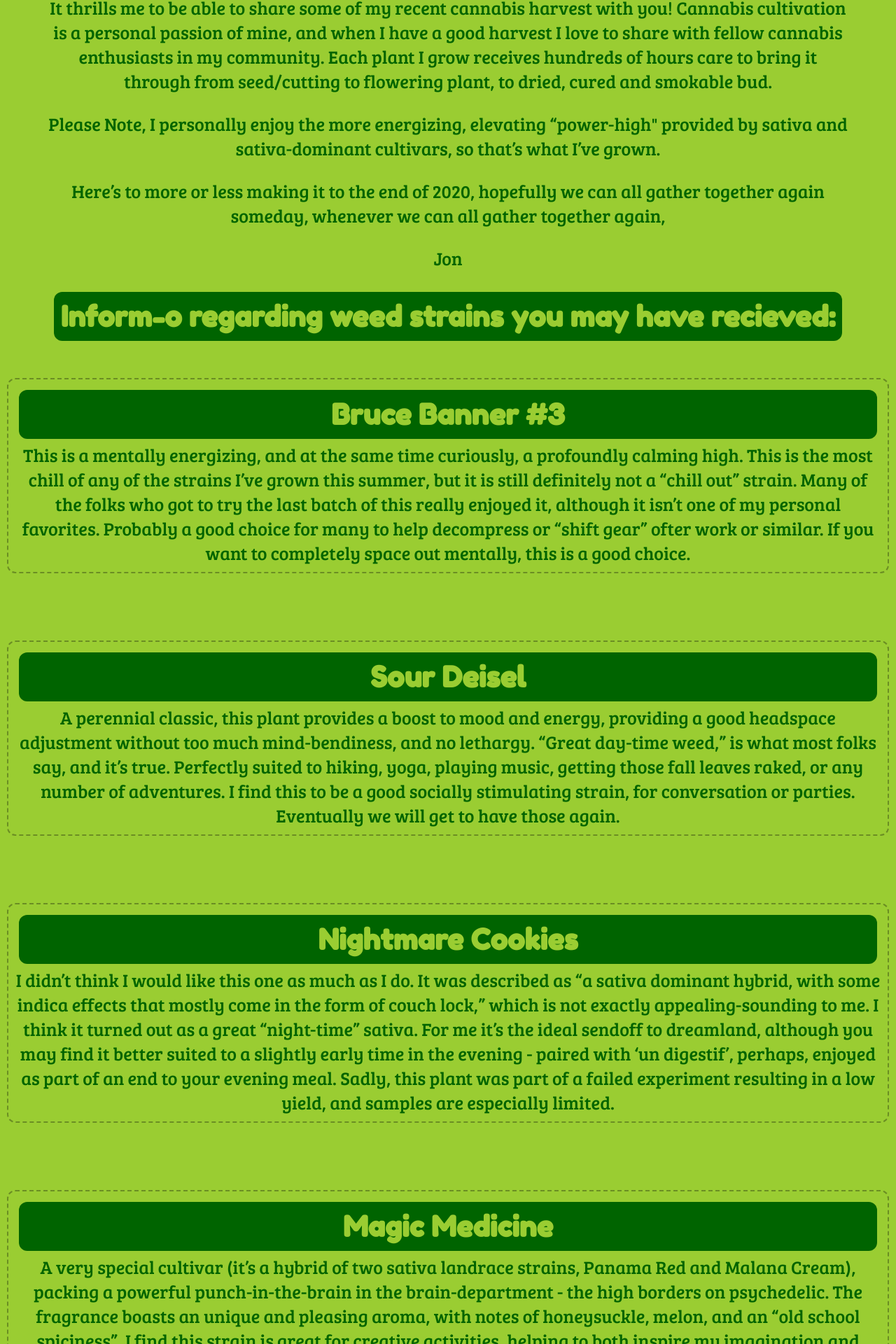
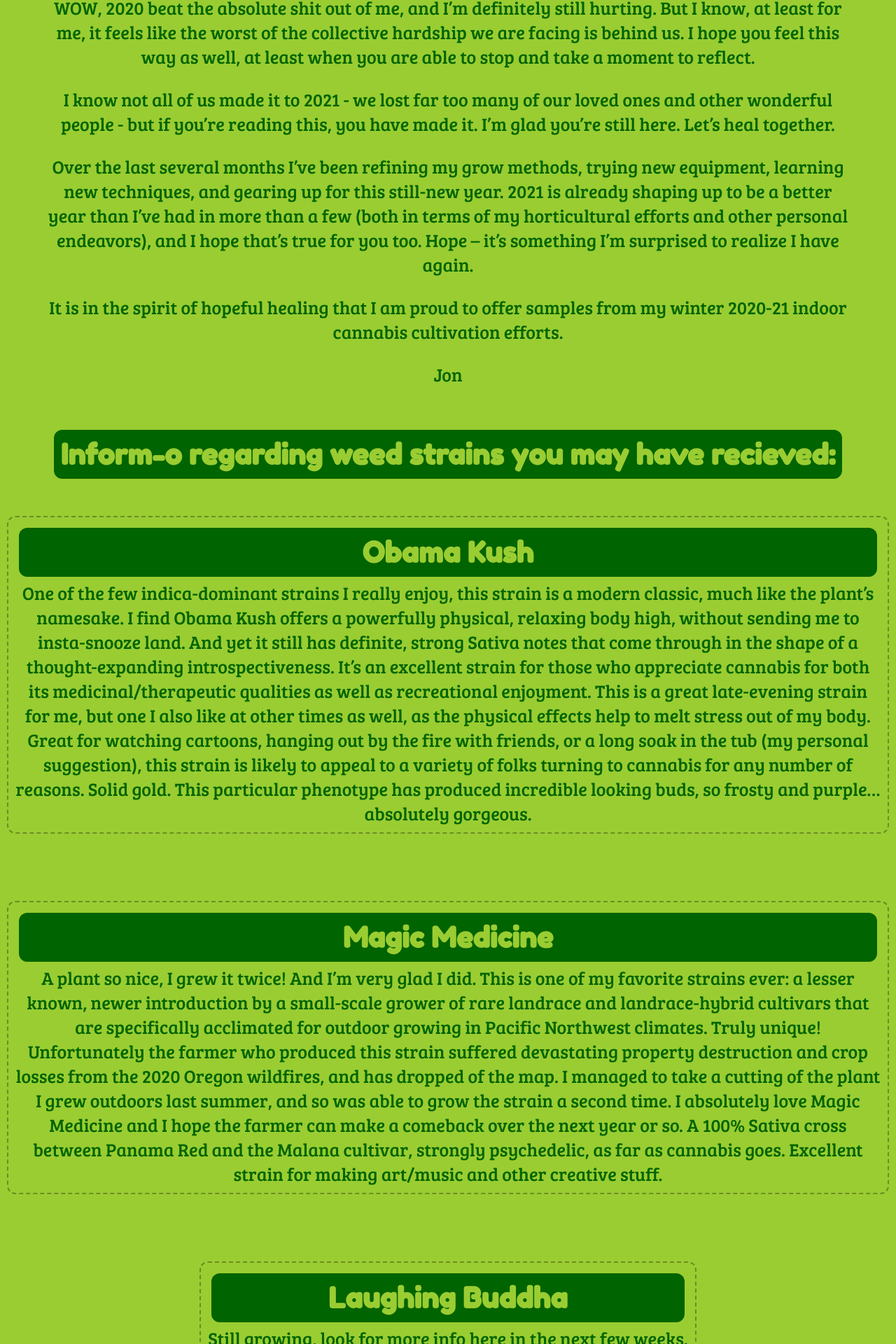
Before and after one commit to MustardJoe/karvest_fest, a React (Create React App) app: page / in a window 1280 px wide. Shown: the part 1960-3880 px from the top of the page at 70% size. Built offline with nearby package versions, Linux system fonts and the light colour scheme.

Commit message:
updates for winter 2020/21 grow

```diff
--- a/src/App.js
+++ b/src/App.js
@@ -13,7 +13,7 @@ function App() {
       <ImageContainer />
       <section className="Informo">
           <p>Hi Friends!</p>
-          <p>
+          {/* <p>
             It thrills me to be able to share some of my recent cannabis harvest with you!
             Cannabis cultivation is a personal passion of mine, and when I have a good
             harvest I love to share with fellow cannabis enthusiasts in my community.
@@ -27,16 +27,28 @@ function App() {
           <p>
             Here’s to more or less making it to the end of 2020, hopefully we can all gather together
             again someday, whenever we can all gather together again,
+          </p> */}
+          <p>
+          WOW, 2020 beat the absolute shit out of me, and I’m definitely still hurting. But I know, at least for me, it feels like the worst of the collective hardship we are facing is behind us. I hope you feel this way as well, at least when you are able to stop and take a moment to reflect.
+          </p>
+          <p>
+          I know not all of us made it to 2021 -  we lost far too many of our loved ones and other wonderful people -  but if you’re reading this, you have made it. I’m glad you’re still here. Let’s heal together.
+          </p>
+          <p>
+          Over the last several months I’ve been refining my grow methods, trying new equipment, learning new techniques, and gearing up for this still-new year. 2021 is already shaping up to be a better year than I’ve had in more than a few (both in terms of my horticultural efforts and other personal endeavors), and I hope that’s true for you too. Hope – it’s something I’m surprised to realize I have again.
+          </p>
+          <p>
+          It is in the spirit of hopeful healing that I am proud to offer samples from my winter 2020-21 indoor cannabis cultivation efforts.
           </p>
           <p>
             Jon
           </p>
       </section>
+      <br></br>
         <h3 className="Card-header">Inform-o regarding weed strains you may have recieved:</h3>
-      <Card strain={weedData.Bruce_Banner}/>
-      <Card strain={weedData.Sour_Deisel}/>
-      <Card strain={weedData.Nightmare_Cookies}/>
-      <Card strain={weedData.Magic_Medicine}/>
+      <Card strain={weedData.Obama_Kush}/>
+      <Card strain={weedData.Magic_Medicine_2}/>
+      <Card strain={weedData.Laughing_Buddha}/>
       <Bytheway/>
       <Intro/>
     </div>
--- a/src/weedData.js
+++ b/src/weedData.js
@@ -1,4 +1,19 @@
 let weedData = {
+  Obama_Kush: {
+    name: 'Obama Kush',
+    blurb: 'One of the few indica-dominant strains I really enjoy, this strain is a modern classic, much like the plant’s namesake. I find Obama Kush offers a powerfully physical, relaxing body high, without sending me to insta-snooze land. And yet it still has definite, strong Sativa notes that come through in the shape of a thought-expanding introspectiveness. It’s an excellent strain for those who appreciate cannabis for both its medicinal/therapeutic qualities as well as recreational enjoyment. This is a great late-evening strain for me, but one I also like at other times as well, as the physical effects help to melt stress out of my body. Great for watching cartoons, hanging out by the fire with friends, or a long soak in the tub (my personal suggestion), this strain is likely to appeal to a variety of folks turning to cannabis for any number of reasons. Solid gold. This particular phenotype has produced incredible looking buds, so frosty and purple… absolutely gorgeous.',
+    img: '',
+  },
+  Magic_Medicine_2: {
+    name: 'Magic Medicine',
+    blurb: 'A plant so nice, I grew it twice! And I’m very glad I did. This is one of my favorite strains ever: a lesser known, newer introduction by a small-scale grower of rare landrace and landrace-hybrid cultivars that are specifically acclimated for outdoor growing in Pacific Northwest climates. Truly unique! Unfortunately the farmer who produced this strain suffered devastating property destruction and crop losses from the 2020 Oregon wildfires, and has dropped of the map. I managed to take a cutting of the plant I grew outdoors last summer, and so was able to grow the strain a second time. I absolutely love Magic Medicine and I hope the farmer can make a comeback over the next year or so. A 100% Sativa cross between Panama Red and the Malana cultivar, strongly psychedelic, as far as cannabis goes. Excellent strain for making art/music and other creative stuff. ',
+    img: '',
+  },
+  Laughing_Buddha: {
+    name: 'Laughing Buddha',
+    blurb: 'Still growing, look for more info here in the next few weeks.',
+    img: '',
+  },
   Nightmare_Cookies: {
     name: 'Nightmare Cookies',
     blurb: `I didn’t think I would like this one as much as I do. It was described as “a sativa dominant hybrid, with some indica effects that mostly come in the form of couch lock,” which is not exactly appealing-sounding to me. I think it turned out as a great “night-time” sativa. For me it’s the ideal sendoff to dreamland, although you may find it better suited to a slightly early time in the evening - paired with ‘un digestif’, perhaps, enjoyed as part of an end to your evening meal. Sadly, this plant was part of a failed experiment resulting in a low yield, and samples are especially limited.`,
```
